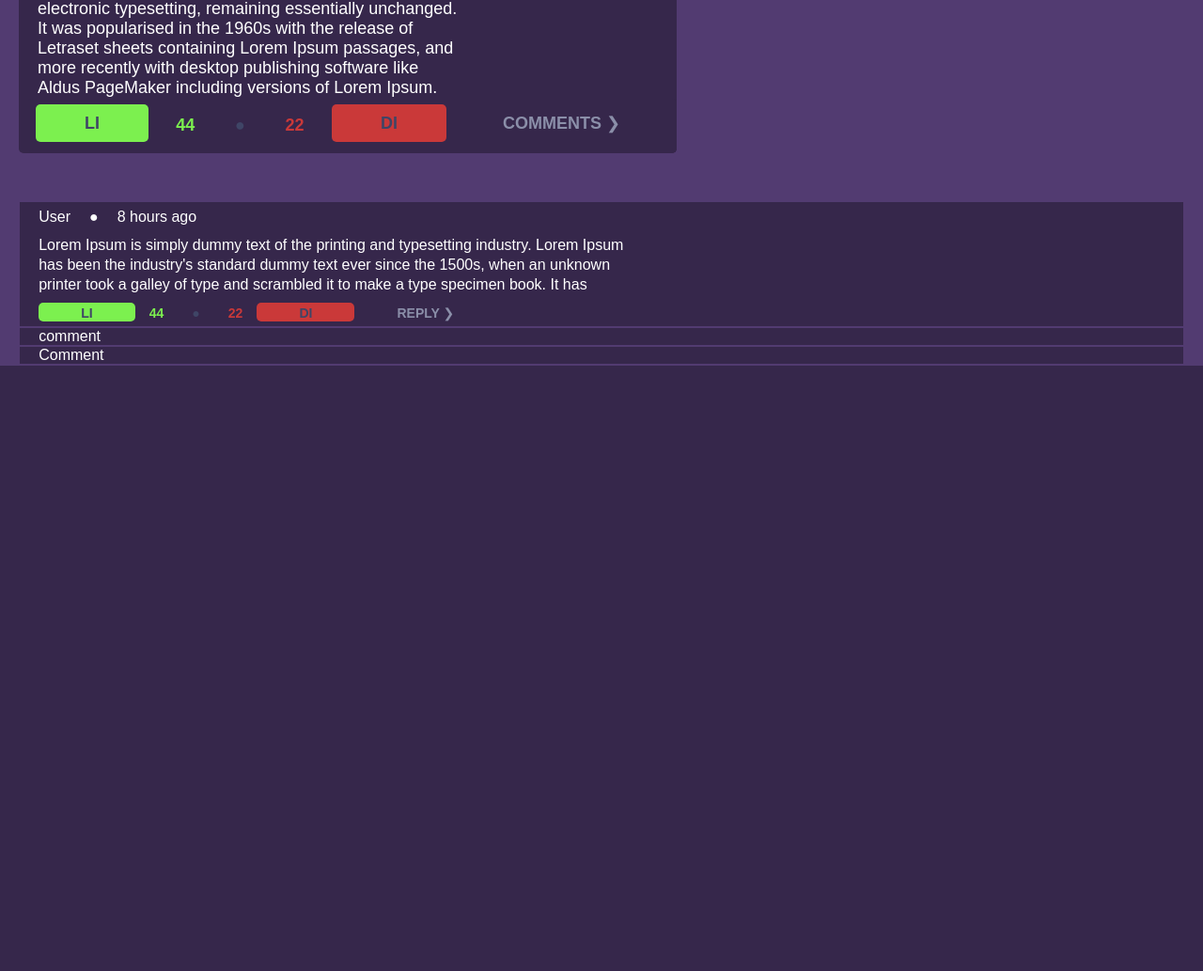
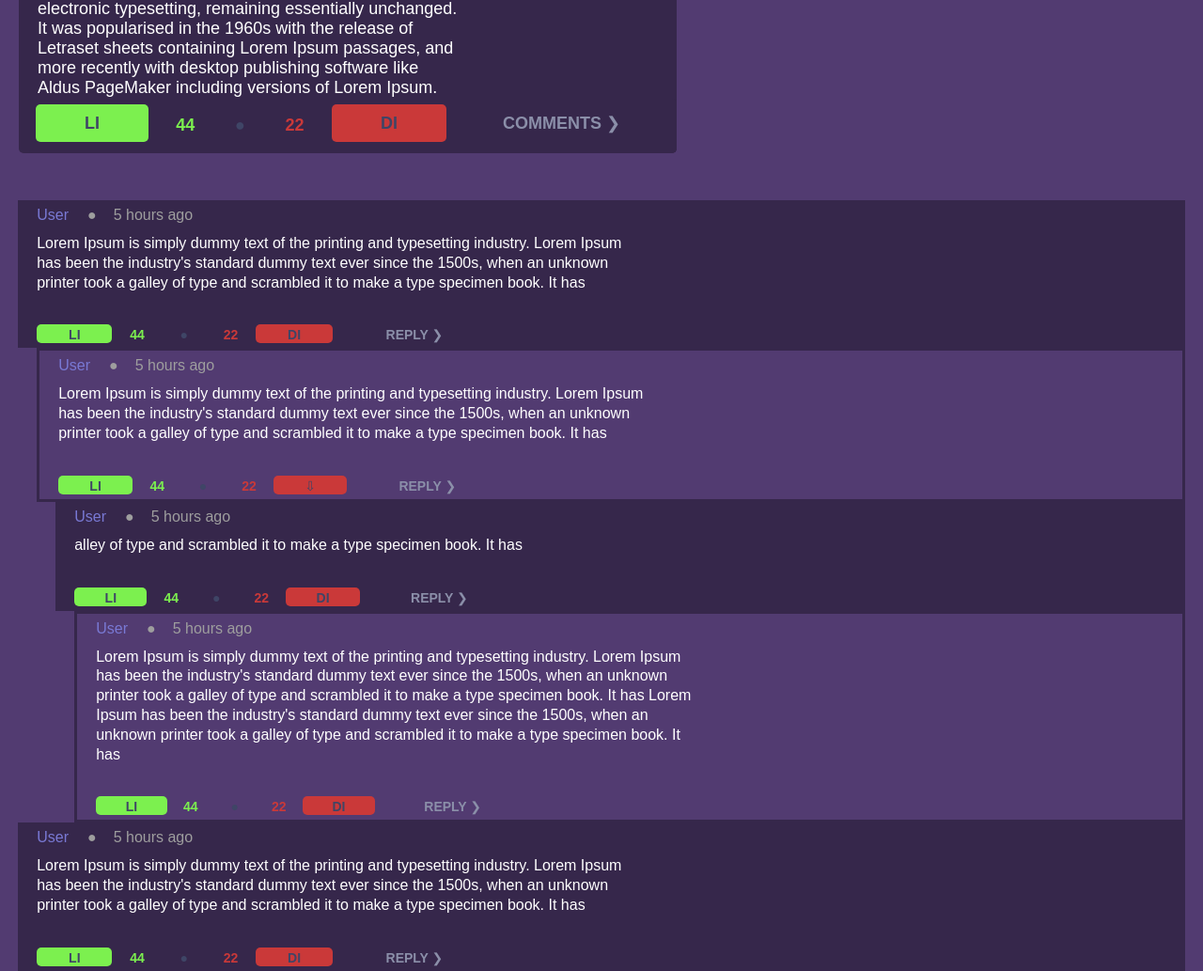
Before and after one commit to KonstantinIV/website_3, a PHP site: page /comments.html in a window 1280 px wide. Shown: the part 532-1565 px from the top of the page at 94% size. Before the commit the page ends 921 px from the top, so only its background shows below. Run offline with PHP 8.4, Linux system fonts and the light colour scheme; some libraries are stand-ins or nearby versions.

Commit message:
comment section

```diff
--- a/comments.html
+++ b/comments.html
@@ -104,7 +104,7 @@
 
 <div class="comment_section">
     <div class="comment">
-        <div class="comment_user"><div>User</div>&#9679<div class="comment_date"></div>8 hours ago</div>
+        <div class="comment_user"><div class="user">User</div>&#9679<div class="comment_date">5 hours ago</div></div>
         <div class="comment_text">Lorem Ipsum is simply dummy text of the printing and typesetting industry. Lorem Ipsum has been the industry's standard dummy text ever since the 1500s, when an unknown printer took a galley of type and scrambled it to make a type specimen book. It has </div>
 
                 <div class="comment_buttons">
@@ -122,10 +122,78 @@
 
     </div>
 
+    <div class="comment test" >
+            <div class="comment_user"><div class="user">User</div>&#9679<div class="comment_date">5 hours ago</div></div>
+            <div class="comment_text">Lorem Ipsum is simply dummy text of the printing and typesetting industry. Lorem Ipsum has been the industry's standard dummy text ever since the 1500s, when an unknown printer took a galley of type and scrambled it to make a type specimen book. It has </div>
 
-    <div>comment</div>
-    <div>Comment</div>
+                    <div class="comment_buttons">
+                            <div class="comment_like_button">LI</div>
+                            <div class="comment_di_li_cont">
+                                    <div class="comment_likes">44</div>
+                                    <div class="">&#9679</div>
+                                    <div class="comment_dislikes">22</div>
+                            </div>
+                            <div class="comment_dislike_button">&#8681;</div>
+                            <div class="comment_comment_button">REPLY &#10095;</div>
+                    </div>
 
+
+
+        </div>
+        <div class="comment" style="margin-left:40px;background-color: none;">
+                <div class="comment_user"><div class="user">User</div>&#9679<div class="comment_date">5 hours ago</div></div>
+                <div class="comment_text">alley of type and scrambled it to make a type specimen book. It has </div>
+
+                        <div class="comment_buttons">
+                                <div class="comment_like_button">LI</div>
+                                <div class="comment_di_li_cont">
+                                        <div class="comment_likes">44</div>
+                                        <div class="">&#9679</div>
+                                        <div class="comment_dislikes">22</div>
+                                </div>
+                                <div class="comment_dislike_button">DI</div>
+                                <div class="comment_comment_button">REPLY &#10095;</div>
+                        </div>
+
+
+
+            </div>
+            <div class="comment test2" >
+                    <div class="comment_user"><div class="user">User</div>&#9679<div class="comment_date">5 hours ago</div></div>
+                    <div class="comment_text">Lorem Ipsum is simply dummy text of the printing and typesetting industry. Lorem Ipsum has been the industry's standard dummy text ever since the 1500s, when an unknown printer took a galley of type and scrambled it to make a type specimen book. It has Lorem Ipsum has been the industry's standard dummy text ever since the 1500s, when an unknown printer took a galley of type and scrambled it to make a type specimen book. It has  </div>
+
+                            <div class="comment_buttons">
+                                    <div class="comment_like_button">LI</div>
+                                    <div class="comment_di_li_cont">
+                                            <div class="comment_likes">44</div>
+                                            <div class="">&#9679</div>
+                                            <div class="comment_dislikes">22</div>
+                                    </div>
+                                    <div class="comment_dislike_button">DI</div>
+                                    <div class="comment_comment_button">REPLY &#10095;</div>
+                            </div>
+
+
+
+                </div>
+                <div class="comment" >
+                        <div class="comment_user"><div class="user">User</div>&#9679<div class="comment_date">5 hours ago</div></div>
+                        <div class="comment_text">Lorem Ipsum is simply dummy text of the printing and typesetting industry. Lorem Ipsum has been the industry's standard dummy text ever since the 1500s, when an unknown printer took a galley of type and scrambled it to make a type specimen book. It has </div>
+
+                                <div class="comment_buttons">
+                                        <div class="comment_like_button">LI</div>
+                                        <div class="comment_di_li_cont">
+                                                <div class="comment_likes">44</div>
+                                                <div class="">&#9679</div>
+                                                <div class="comment_dislikes">22</div>
+                                        </div>
+                                        <div class="comment_dislike_button">DI</div>
+                                        <div class="comment_comment_button">REPLY &#10095;</div>
+                                </div>
+
+
+
+                    </div>
 </div>
 
 
--- a/css/comments.css
+++ b/css/comments.css
@@ -319,16 +319,25 @@ ul {
   margin: 0 auto; }
 
 .comment_section > div {
-  background-color: #36274b;
   font-family: sans-serif;
   color: white;
-  margin: 2px;
   padding-left: 20px; }
+
+.comment {
+  background-color: #36274b; }
 
 .comment_user {
   padding: 7px 0;
   display: flex;
-  flex-flow: row; }
+  flex-flow: row;
+  color: #9e9e9e; }
+
+.user {
+  color: #7979d4; }
+
+.comment_date {
+  padding-left: 18px;
+  color: #9e9e9e; }
 
 .comment_user > div {
   padding-right: 20px; }
@@ -342,7 +351,7 @@ ul {
   display: flex;
   height: 20px;
   flex-flow: row;
-  padding-top: 5px;
+  padding-top: 30px;
   width: 40%;
   padding-bottom: 5px; }
 
@@ -371,13 +380,25 @@ ul {
   background-color: transparent; }
 
 .comment_like_button {
-  background-color: #7cf04f; }
+  background-color: #7cf04f;
+  flex-grow: 0.6; }
 
 .comment_dislike_button {
-  background-color: #ca3939; }
+  background-color: #ca3939;
+  flex-grow: 0.6; }
 
 .comment_comment_button {
   background-color: gray;
   color: #8b8fa9; }
 
+.test {
+  margin-left: 20px;
+  background-color: transparent;
+  border: 3px solid #36274b; }
+
+.test2 {
+  margin-left: 60px;
+  background-color: transparent;
+  border: 3px solid #36274b; }
+
 /*# sourceMappingURL=comments.css.map */
--- a/sass/_comments_comment_section.scss
+++ b/sass/_comments_comment_section.scss
@@ -5,21 +5,34 @@ ul{
 .comment_section{
     width: 97%;
     margin: 0 auto;
+
 }
 .comment_section > div{
     //height: 60px;
-    background-color: $post_cl;
     font-family: sans-serif;
     color: white;
-    margin: 2px;
+
     padding-left: 20px;
+}
+.comment{
+    background-color: $post_cl;
 }
 .comment_user{
     padding:7px 0 ;
     display: flex;
     flex-flow: row;
+    color: #9e9e9e;
 
 }
+.user{
+    color: #7979d4;
+
+}
+.comment_date{
+    padding-left: 18px;
+    color: #9e9e9e;
+}
+
 .comment_user > div{
     padding-right: 20px;
 }
@@ -42,7 +55,7 @@ ul{
     height:20px;
     //border-top: 1px solid #7cf04f;
     flex-flow:row;
-    padding-top: 5px;
+    padding-top: 30px;
     width: 40%;
     padding-bottom: 5px;
 }
@@ -78,13 +91,33 @@ text-align: center;
 }
 .comment_like_button{
     background-color: #7cf04f;
+    flex-grow: 0.6;
 
 }
 .comment_dislike_button{
     background-color: #ca3939;
-
+    flex-grow: 0.6;
 }
 .comment_comment_button{
     background-color: gray;
     color: #8b8fa9;
 }
+
+
+
+
+
+
+.test{
+    margin-left:20px;
+    background-color: transparent;
+    border: 3px solid $post_cl;
+
+}
+
+.test2{
+    margin-left:60px;
+    background-color: transparent;
+    border: 3px solid $post_cl;
+
+}
```
Also changed, not shown: 1 other file.
